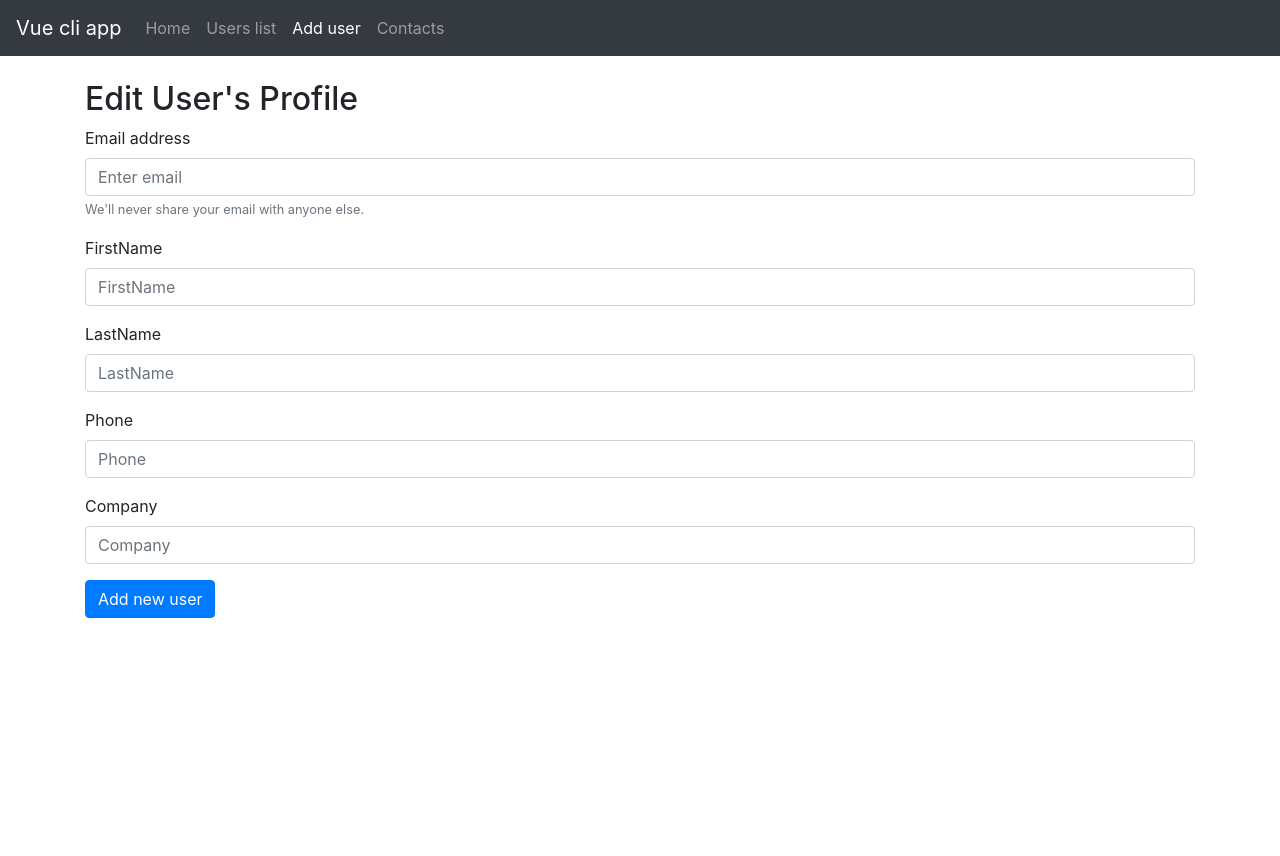
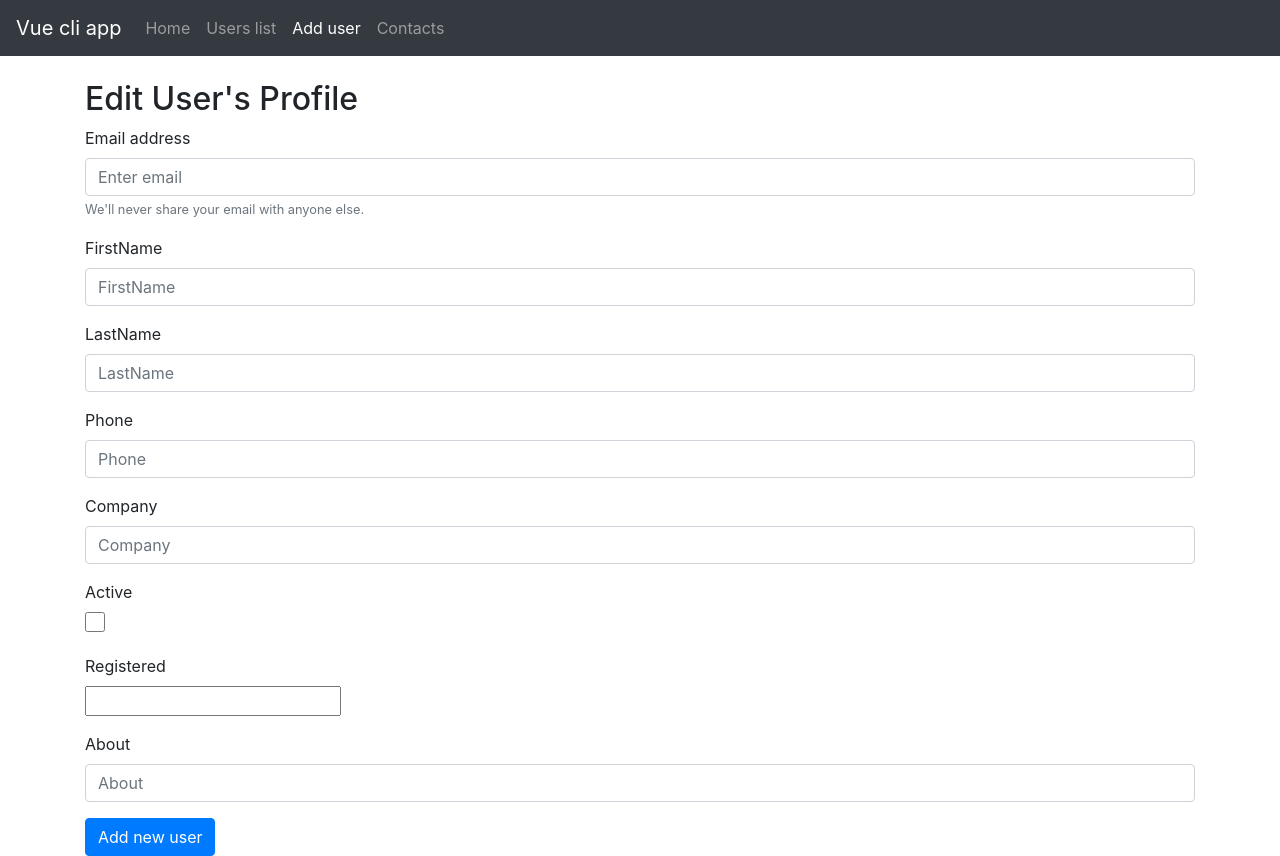
Before and after one commit to Kirigetov/vuejs-project, a Vue app in the folder vue-router-task/: page /add in a window 1280 px wide. Before the commit the page ends 800 px from the top, so only its background shows below. Built offline with nearby package versions, Linux system fonts and the light colour scheme.

Commit message:
added datepicker

```diff
--- a/vue-router-task/package.json
+++ b/vue-router-task/package.json
@@ -10,8 +10,9 @@
   },
   "dependencies": {
     "axios": "^0.19.0",
-    "bootstrap": "^4.3.1",
+    "bootstrap": "^4.4.1",
     "core-js": "^3.3.2",
+    "flatpickr": "^4.6.3",
     "lodash": "^4.17.15",
     "vue": "^2.6.10",
     "vue-router": "^3.1.3"
--- a/vue-router-task/src/components/InputSearch.vue
+++ b/vue-router-task/src/components/InputSearch.vue
@@ -1,8 +1,9 @@
 <template>
-  <div>
+  <div class="form-group">
     <input
       type="text"
       name="users-search"
+      class="form-control"
       :value="search"
       @input="$emit('input', $event.target.value)"
     />
--- a/vue-router-task/src/components/UserForm.vue
+++ b/vue-router-task/src/components/UserForm.vue
@@ -52,6 +52,30 @@
           placeholder="Company"
         />
       </div>
+      <div class="form-group">
+        <label for="exampleCheckboxisActive">Active</label>
+        <div>
+          <input type="checkbox" id="exampleCheckboxisActive" v-model="localUser.isActive" />
+        </div>
+      </div>
+      <div class="form-group">
+        <label for="exampleInputRegistered">Registered</label>
+
+        <datepicker
+          v-model="localUser.registered"
+        >
+        </datepicker>
+        <!-- <input id="exampleInputRegistered" v-model="localUser.registered" class="form-control" /> -->
+      </div>
+      <div class="form-group">
+        <label for="exampleTextarea">About</label>
+        <input
+          id="exampleTextarea"
+          v-model="localUser.about"
+          class="form-control"
+          placeholder="About"
+        />
+      </div>
     </form>
 
     <slot>
@@ -71,6 +95,7 @@
 
 <script>
 import axios from 'axios'
+import datepicker from '@/components/datePicker.vue'
 
 export default {
   name: 'UserForm',
@@ -83,6 +108,9 @@ export default {
       type: Object,
       required: true
     }
+  },
+  components: {
+    datepicker
   },
   data() {
     return {
@@ -126,3 +154,10 @@ export default {
   }
 }
 </script>
+
+<style>
+  input[type="radio"], input[type="checkbox"] {
+    width: 20px;
+    height: 20px;
+  }
+</style>
--- /dev/null
+++ b/vue-router-task/src/components/datePicker.vue
@@ -0,0 +1,35 @@
+<template>
+  <div>
+    <input type="text" id="inputdate" ref="inputdate" :value="date" @input="$emit('input', $event.target.value)" />
+  </div>
+</template>
+
+<script>
+import flatpickr from 'flatpickr'
+import 'flatpickr/dist/flatpickr.css'
+
+export default {
+  name: 'datepicker',
+  model: {
+      prop: 'date'
+  },
+  props: {
+    date: {
+      type: String,
+      required: true
+    }
+  },
+  data() {
+    return {}
+  },
+  mounted() {
+    this.initDatepicker()
+  },
+  methods: {
+    initDatepicker() {
+      flatpickr('#inputdate', {
+      })
+    }
+  }
+}
+</script>
--- a/vue-router-task/src/views/Edit.vue
+++ b/vue-router-task/src/views/Edit.vue
@@ -3,8 +3,8 @@
     <div v-if="!user">Загрузка...</div>
     <user-form v-else v-model="user">
       <template v-slot:action="{ user }">
+        <button type="button" class="btn btn-danger" @click="deleteUser">delete</button>
         <button type="button" class="btn btn-success" @click="saveUser">Save</button>
-        <button class="btn btn-primary" type="button" @click="deleteUser">delete</button>
       </template>
     </user-form>
   </div>
@@ -49,3 +49,9 @@ export default {
   }
 }
 </script>
+
+<style>
+  .btn {
+    margin-right: 20px
+  }
+</style>
```
Also changed, not shown: 1 other file (tests, documents, lock files or other folders).
